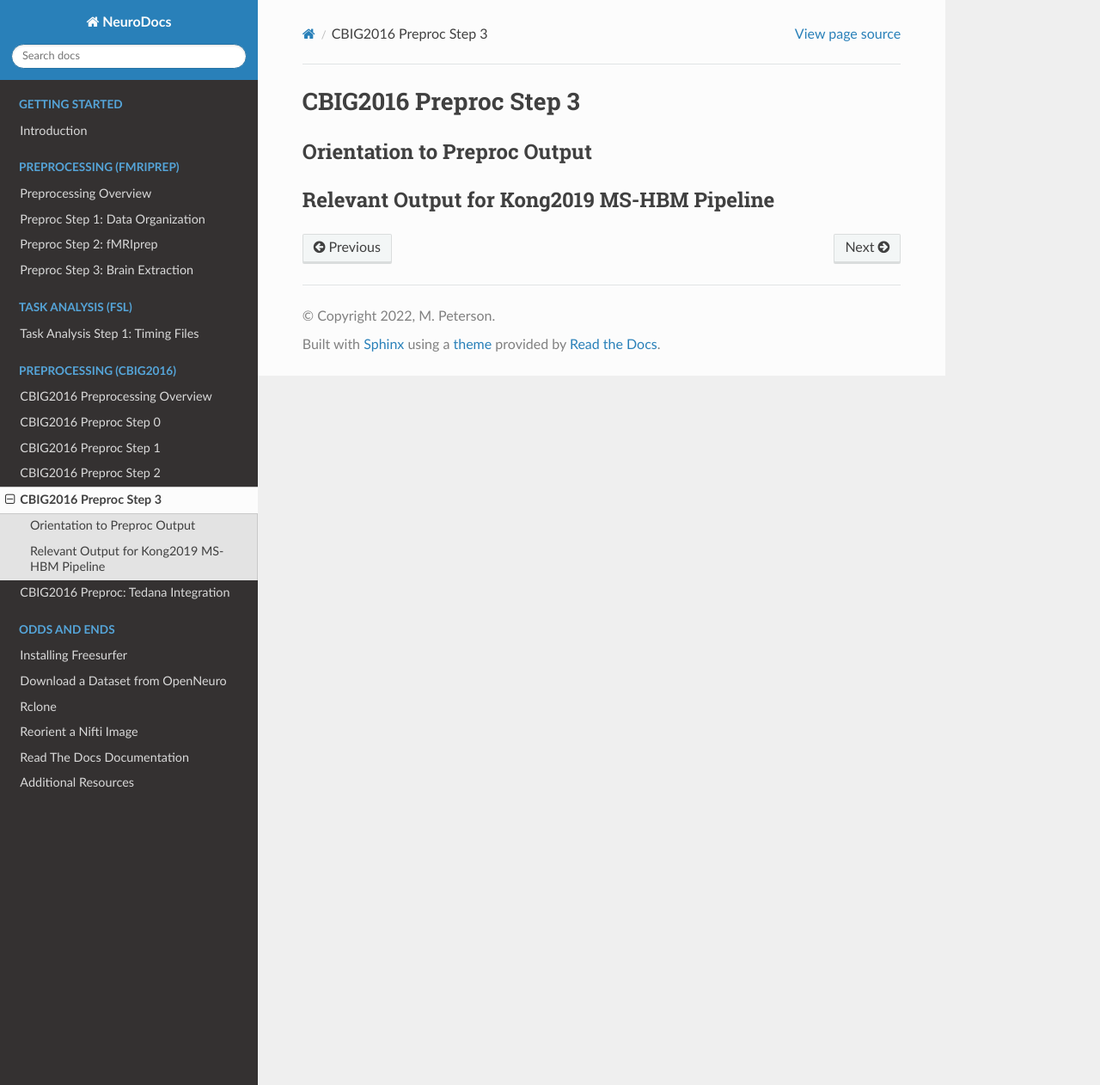
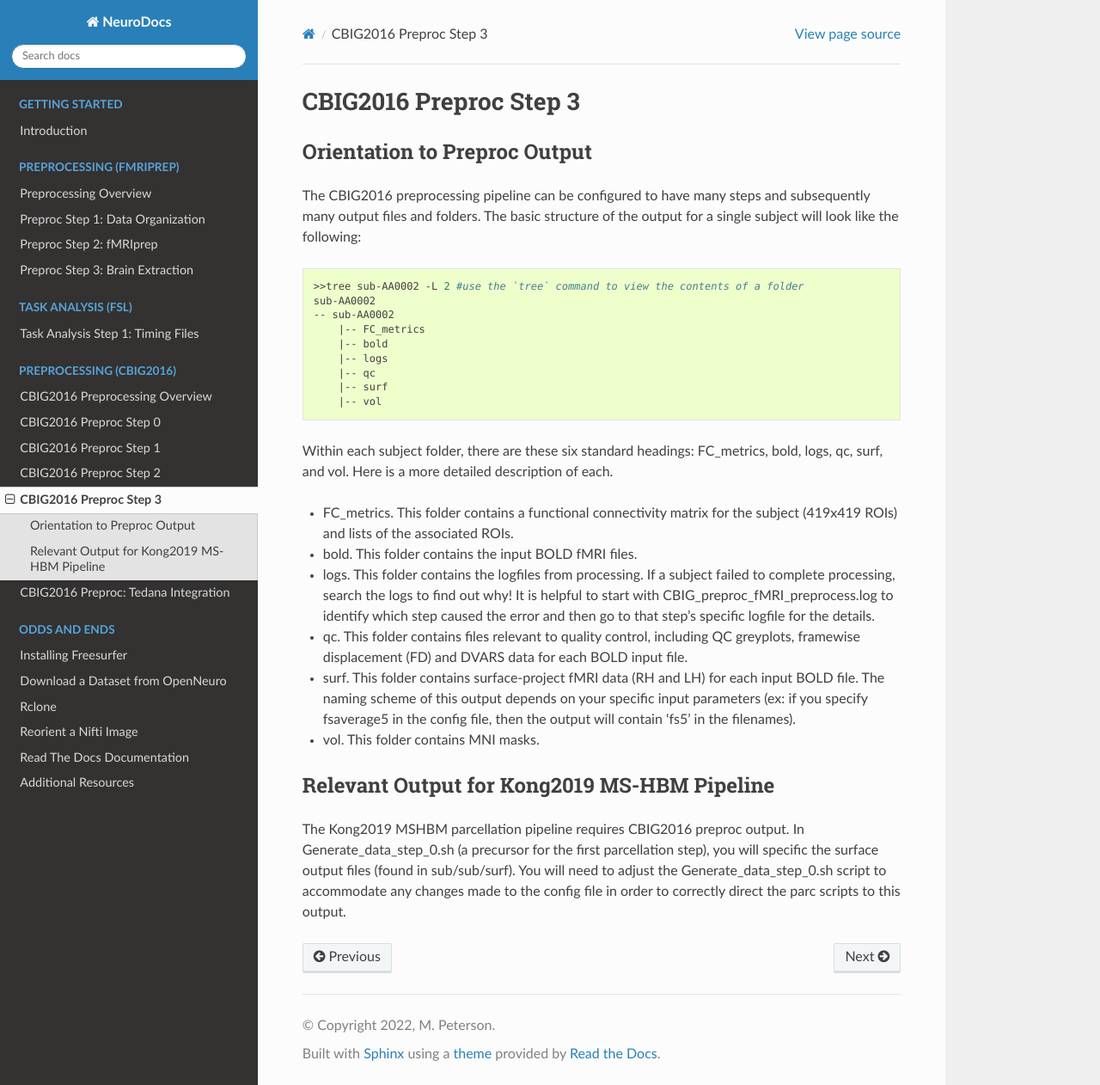
Before and after one commit to peter3200/NeuroDocs, a Sphinx documentation site: the page built from docs/source/cprep/cprep_3.rst, in a window 1280 px wide and 1262 px high. Shown: the whole window at 86% size. Built offline with Sphinx 7.4.7 and the Read the Docs theme 2.0.0, drawn with Linux system fonts in a browser that asks for light colours.

Commit message:
Add files via upload

```diff
--- a/docs/source/cprep/cprep_3.rst
+++ b/docs/source/cprep/cprep_3.rst
@@ -4,6 +4,35 @@ CBIG2016 Preproc Step 3
 Orientation to Preproc Output
 *****************************
 
+The CBIG2016 preprocessing pipeline can be configured to have many steps and subsequently many output files and folders. The basic structure of the output for a single subject will look like the following:
+
+.. code-block:: bash
+
+    >>tree sub-AA0002 -L 2 #use the `tree` command to view the contents of a folder
+    sub-AA0002
+    -- sub-AA0002
+        |-- FC_metrics
+        |-- bold
+        |-- logs
+        |-- qc
+        |-- surf
+        |-- vol
+
+Within each subject folder, there are these six standard headings: FC_metrics, bold, logs, qc, surf, and vol. Here is a more detailed description of each.
+
+* FC_metrics. This folder contains a functional connectivity matrix for the subject (419x419 ROIs) and lists of the associated ROIs.
+
+* bold. This folder contains the input BOLD fMRI files.
+
+* logs. This folder contains the logfiles from processing. If a subject failed to complete processing, search the logs to find out why! It is helpful to start with CBIG_preproc_fMRI_preprocess.log to identify which step caused the error and then go to that step's specific logfile for the details.
+
+* qc. This folder contains files relevant to quality control, including QC greyplots, framewise displacement (FD) and DVARS data for each BOLD input file.
+
+* surf. This folder contains surface-project fMRI data (RH and LH) for each input BOLD file. The naming scheme of this output depends on your specific input parameters (ex: if you specify fsaverage5 in the config file, then the output will contain 'fs5' in the filenames).
+
+* vol. This folder contains MNI masks.
 
 Relevant Output for Kong2019 MS-HBM Pipeline
 ********************************************
+
+The Kong2019 MSHBM parcellation pipeline requires CBIG2016 preproc output. In Generate_data_step_0.sh (a precursor for the first parcellation step), you will specific the surface output files (found in sub/sub/surf). You will need to adjust the Generate_data_step_0.sh script to accommodate any changes made to the config file in order to correctly direct the parc scripts to this output.
```
Also changed, not shown: docs/source/cprep/cprep_2.rst (+11 -6 lines).
